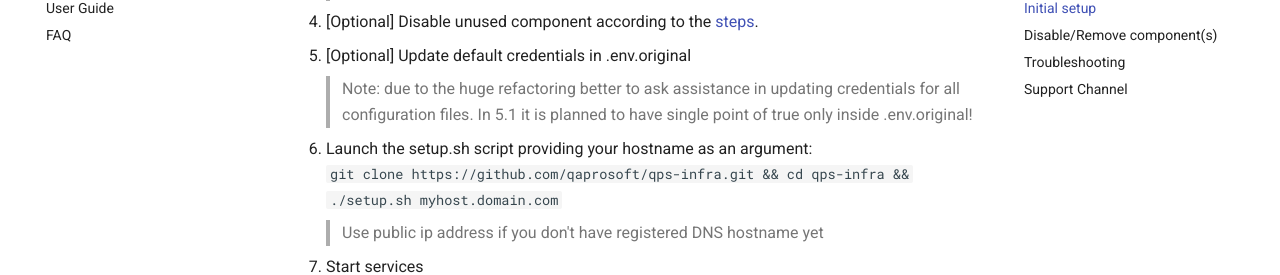
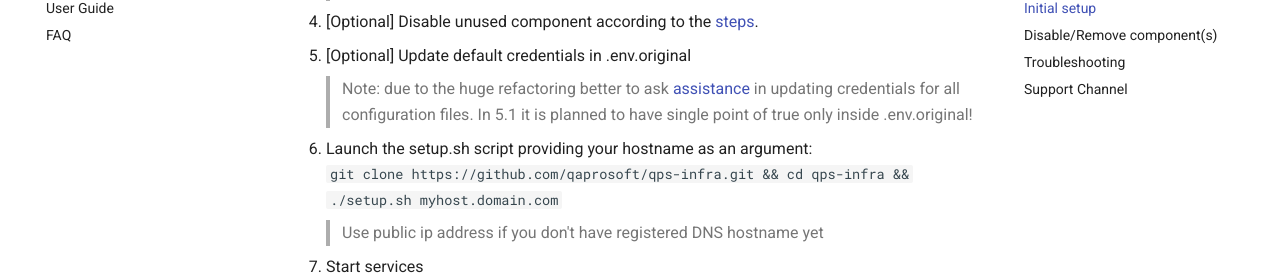
Before and after one commit to zebrunner/community-edition, an MkDocs documentation site: the page built from docs/install-guide.md, in a window 1280 px wide and 900 px high, scrolled down 961 px. Shown: the part 181-456 px from the top of the window. Built offline with MkDocs 1.6.1 and Material for MkDocs 9.7.7, drawn with Linux system fonts in a browser that asks for light colours; comment, search, counter and statistics services are not loaded; old or Windows-style settings are respelled for this version of MkDocs; some of the changed lines change nothing that is shown.

Commit message:
added link to telegram channel

````diff
--- a/docs/install-guide.md
+++ b/docs/install-guide.md
@@ -32,7 +32,7 @@
 4. [Optional] Disable unused component according to the [steps](#disableremove-components).
 
 5. [Optional] Update default credentials in .env.original
-  > Note: due to the huge refactoring better to ask assistance in updating credentials for all configuration files. In 5.1 it is planned to have single point of true only inside .env.original!
+  > Note: due to the huge refactoring better to ask [assistance]((https://t.me/qps_infra)) in updating credentials for all configuration files. In 5.1 it is planned to have single point of true only inside .env.original!
 
 6. Launch the setup.sh script providing your hostname as an argument:<br>
   ```
````
